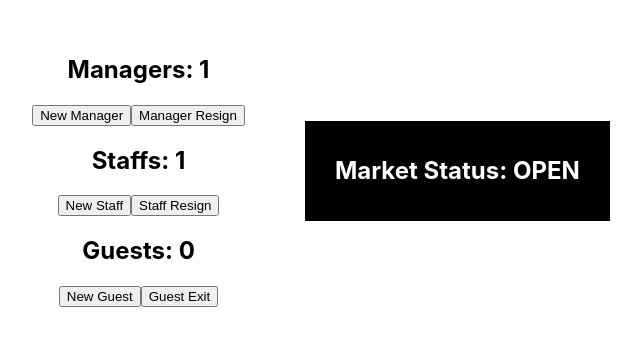
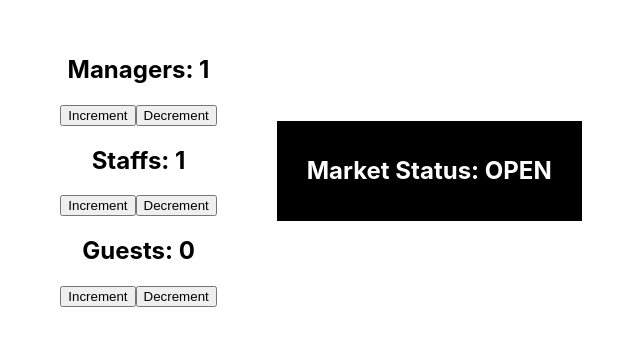
Before and after one commit to hunkim98/react-starter-counter, a React (Create React App) app: page / in a window 1280 px wide. Shown: the part 229-574 px from the top of the page, without its empty margins (319-960 px from the left). Built offline with nearby package versions, Linux system fonts and the light colour scheme.

Commit message:
Update names of step1

```diff
--- a/src/App.js
+++ b/src/App.js
@@ -98,24 +98,24 @@ function App() {
         <div>
           <h2>Managers: {managerCount}</h2>
           <div>
-            <button onClick={incrementManagerCount}>New Manager</button>
-            <button onClick={decrementManagerCount}>Manager Resign</button>
+            <button onClick={incrementManagerCount}>Increment</button>
+            <button onClick={decrementManagerCount}>Decrement</button>
           </div>
         </div>
         {/* Staff Component */}
         <div>
           <h2>Staffs: {staffCount}</h2>
           <div>
-            <button onClick={incrementStaffCount}>New Staff</button>
-            <button onClick={decrementStaffCount}>Staff Resign</button>
+            <button onClick={incrementStaffCount}>Increment</button>
+            <button onClick={decrementStaffCount}>Decrement</button>
           </div>
         </div>
         {/* Guest Component */}
         <div>
           <h2>Guests: {guestCount}</h2>
           <div>
-            <button onClick={incrementGuestCount}>New Guest</button>
-            <button onClick={decrementGuestCount}>Guest Exit</button>
+            <button onClick={incrementGuestCount}>Increment</button>
+            <button onClick={decrementGuestCount}>Decrement</button>
           </div>
         </div>
       </div>
```
